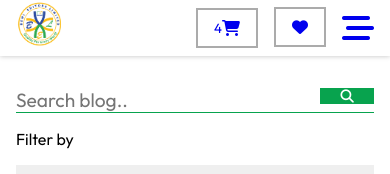
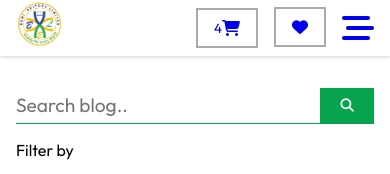
Before and after one commit to Ritahchanger/onlinebookstore, a React (Create React App) app in the folder frontend/: page /blog in a window 390 px wide. Shown: the top 174 px of the page. Built offline with nearby package versions, Linux system fonts and the light colour scheme.

Commit message:
Updates on the search blog input filter

```diff
--- a/frontend/src/users/components/cart/cart.css
+++ b/frontend/src/users/components/cart/cart.css
@@ -6,6 +6,8 @@
     border-radius: 5px;
   }
 }
+
+
 .cart .container .row {
   display: grid;
   grid-gap: 1rem;
@@ -44,9 +46,6 @@
   border: 2px solid var(--blue);
   border-radius: 5px;
   text-align: center;
-}
-.cart thead {
-  margin: 1rem 0rem;
 }
 .cart thead tr td {
   color: var(--orange);
@@ -122,7 +121,7 @@
 }
 @media (max-width: 446px) {
   .cart .container {
-    margin: 2rem auto;
+    margin-bottom:2rem;
     padding: 0rem;
     width: 100%;
     padding: 1rem;
--- a/frontend/src/users/pages/Blog.css
+++ b/frontend/src/users/pages/Blog.css
@@ -90,7 +90,6 @@
   border: none;
   font-size: 1.2rem;
   height: 100%;
-  height:100%;
 }
 .search_container .input-search button {
   border: none;
@@ -160,6 +159,15 @@
   .search_container .filter-input select {
     font-size: 1.2rem;
   }
+  .search_container .input-search{
+    align-items: end;
+  }
+  .search_container .input-search button{
+    height:35px;
+  }
+  .search_container .input-search input{
+    height:35px;
+  }
 }
 @media (max-width: 380px) {
   .search_container {
```
